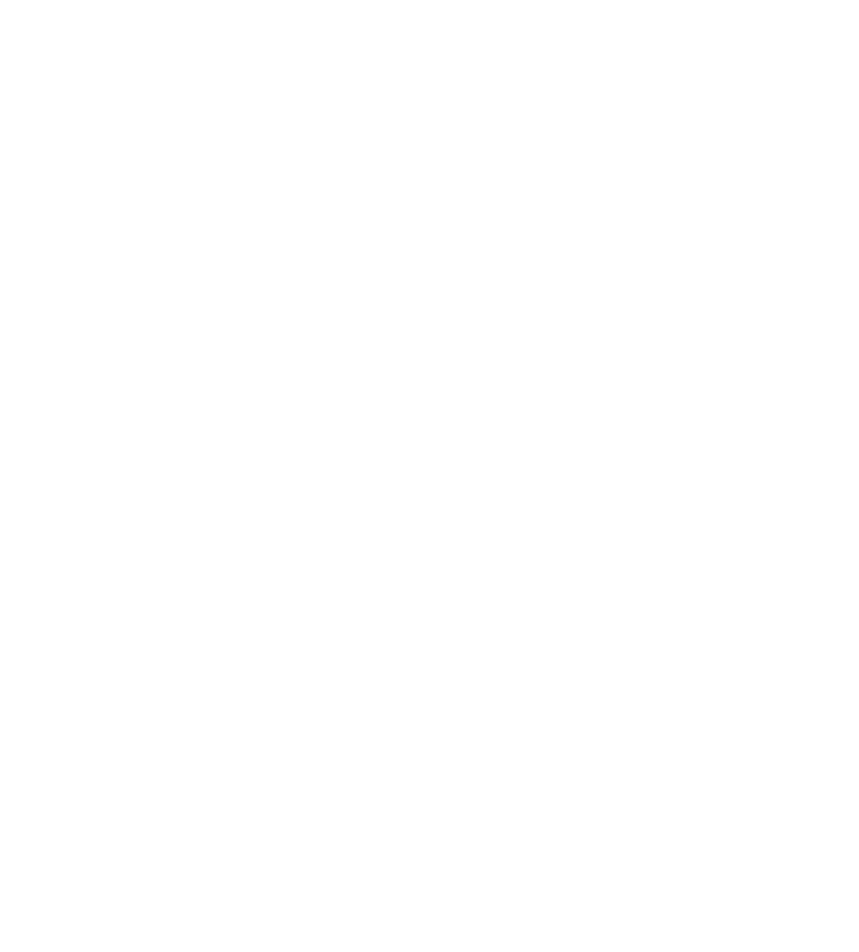
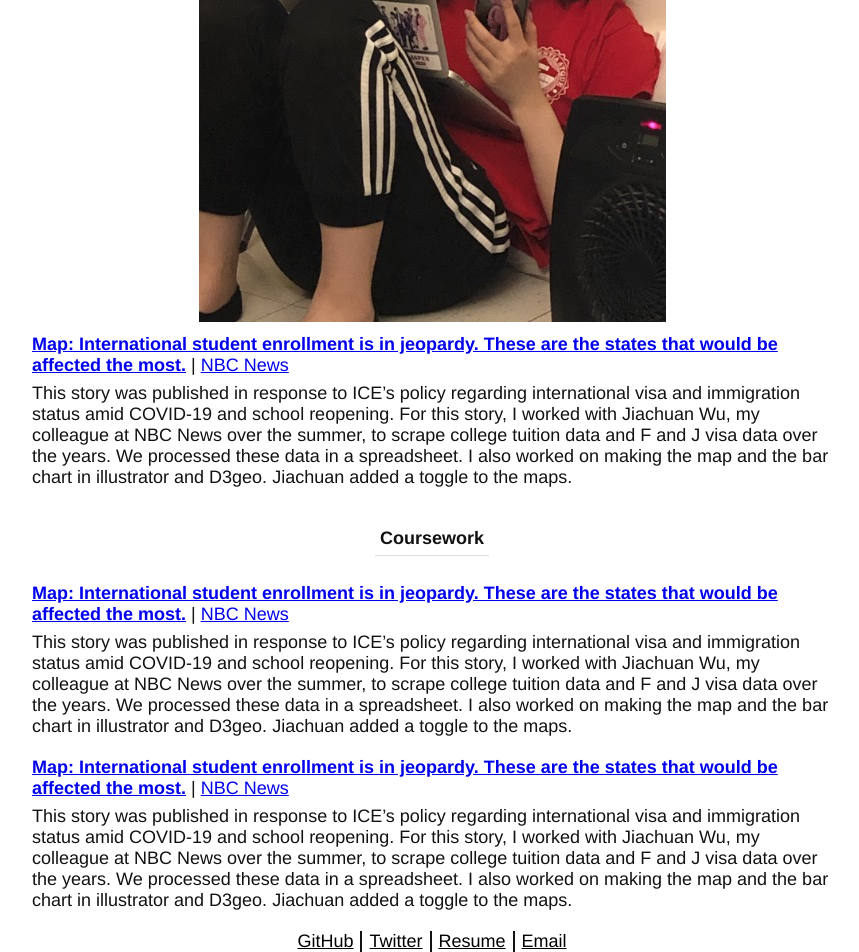
Before and after one commit to shallotly/shallotly.github.io, a React (Create React App) app: page / in a window 1280 px wide. Shown: the part 1235-2187 px from the top of the page, without its empty margins (208-1067 px from the left). Before the commit the page ends 1092 px from the top, so only its background shows below. Built offline with nearby package versions, Linux system fonts and the light colour scheme.

Commit message:
added loops

```diff
--- a/src/App.js
+++ b/src/App.js
@@ -54,6 +54,52 @@
   Email: 'mailto:li.zihao@columbia.edu',
 };
 
+// maybe some style stuff
+const data = [
+  {imgPath: 'test.jpg',
+  title:
+    'Map: International student enrollment is in jeopardy. These are the states that would be affected the most.',
+  publisher: 'NBC News',
+  articleUrl:
+    'https://www.nbcnews.com/news/us-news/map-trump-international-student-rule-effects-state-n1233219',
+  publisherUrl: 'https://www.nbcnews.com/pages/author/charlotte-li',
+  description:
+    'This story was published in response to ICE’s policy regarding international visa and immigration status amid COVID-19 and school reopening. For this story, I worked with Jiachuan Wu, my colleague at NBC News over the summer, to scrape college tuition data and F and J visa data over the years. We processed these data in a spreadsheet. I also worked on making the map and the bar chart in illustrator and D3geo. Jiachuan added a toggle to the maps.',
+  },
+  {imgPath: 'test.jpg',
+  title:
+    'Map: International student enrollment is in jeopardy. These are the states that would be affected the most.',
+  publisher: 'NBC News',
+  articleUrl:
+    'https://www.nbcnews.com/news/us-news/map-trump-international-student-rule-effects-state-n1233219',
+  publisherUrl: 'https://www.nbcnews.com/pages/author/charlotte-li',
+  description:
+    'This story was published in response to ICE’s policy regarding international visa and immigration status amid COVID-19 and school reopening. For this story, I worked with Jiachuan Wu, my colleague at NBC News over the summer, to scrape college tuition data and F and J visa data over the years. We processed these data in a spreadsheet. I also worked on making the map and the bar chart in illustrator and D3geo. Jiachuan added a toggle to the maps.',
+  },
+];
+
+const courseData = [
+  {
+  title:
+    'Map: International student enrollment is in jeopardy. These are the states that would be affected the most.',
+  publisher: 'NBC News',
+  articleUrl:
+    'https://www.nbcnews.com/news/us-news/map-trump-international-student-rule-effects-state-n1233219',
+  publisherUrl: 'https://www.nbcnews.com/pages/author/charlotte-li',
+  description:
+    'This story was published in response to ICE’s policy regarding international visa and immigration status amid COVID-19 and school reopening. For this story, I worked with Jiachuan Wu, my colleague at NBC News over the summer, to scrape college tuition data and F and J visa data over the years. We processed these data in a spreadsheet. I also worked on making the map and the bar chart in illustrator and D3geo. Jiachuan added a toggle to the maps.',
+  },
+  {title:
+    'Map: International student enrollment is in jeopardy. These are the states that would be affected the most.',
+  publisher: 'NBC News',
+  articleUrl:
+    'https://www.nbcnews.com/news/us-news/map-trump-international-student-rule-effects-state-n1233219',
+  publisherUrl: 'https://www.nbcnews.com/pages/author/charlotte-li',
+  description:
+    'This story was published in response to ICE’s policy regarding international visa and immigration status amid COVID-19 and school reopening. For this story, I worked with Jiachuan Wu, my colleague at NBC News over the summer, to scrape college tuition data and F and J visa data over the years. We processed these data in a spreadsheet. I also worked on making the map and the bar chart in illustrator and D3geo. Jiachuan added a toggle to the maps.',
+  },
+];
+
 const NAME_ROTATE_TIME = 1000;
 
 class App extends Component {
@@ -84,8 +130,17 @@
           design, video editing, data visualization.
         </p>
         <h1>Projects</h1>
-        <Project />
+        <div>
+          {data.map(i => (
+            <Project data={i}/>
+          ))}
+        </div>
         <h1>Coursework</h1>
+        <div>
+          {courseData.map(i => (
+            <Project data={i}/>
+          ))}
+        </div>
         <Footer>
           {Object.keys(footerLinks).map(key => (
             <p key={key}>
--- a/src/Project.js
+++ b/src/Project.js
@@ -2,6 +2,8 @@
 import styled from 'styled-components';
 
 const Div = styled.div`
+  margin-bottom: 20px;
+
   & > a {
     display: block;
     text-align: center;
@@ -30,20 +32,7 @@
   }
 `;
 
-// maybe some style stuff
-const data = {
-  imgPath: 'test.jpg',
-  title:
-    'Map: International student enrollment is in jeopardy. These are the states that would be affected the most.',
-  publisher: 'NBC News',
-  articleUrl:
-    'https://www.nbcnews.com/news/us-news/map-trump-international-student-rule-effects-state-n1233219',
-  publisherUrl: 'https://www.nbcnews.com/pages/author/charlotte-li',
-  description:
-    'This story was published in response to ICE’s policy regarding international visa and immigration status amid COVID-19 and school reopening. For this story, I worked with Jiachuan Wu, my colleague at NBC News over the summer, to scrape college tuition data and F and J visa data over the years. We processed these data in a spreadsheet. I also worked on making the map and the bar chart in illustrator and D3geo. Jiachuan added a toggle to the maps.',
-};
-
-export const Project = () => {
+export const Project = ({data}) => {
   return (
     <Div>
       {data.imgPath && (
```
